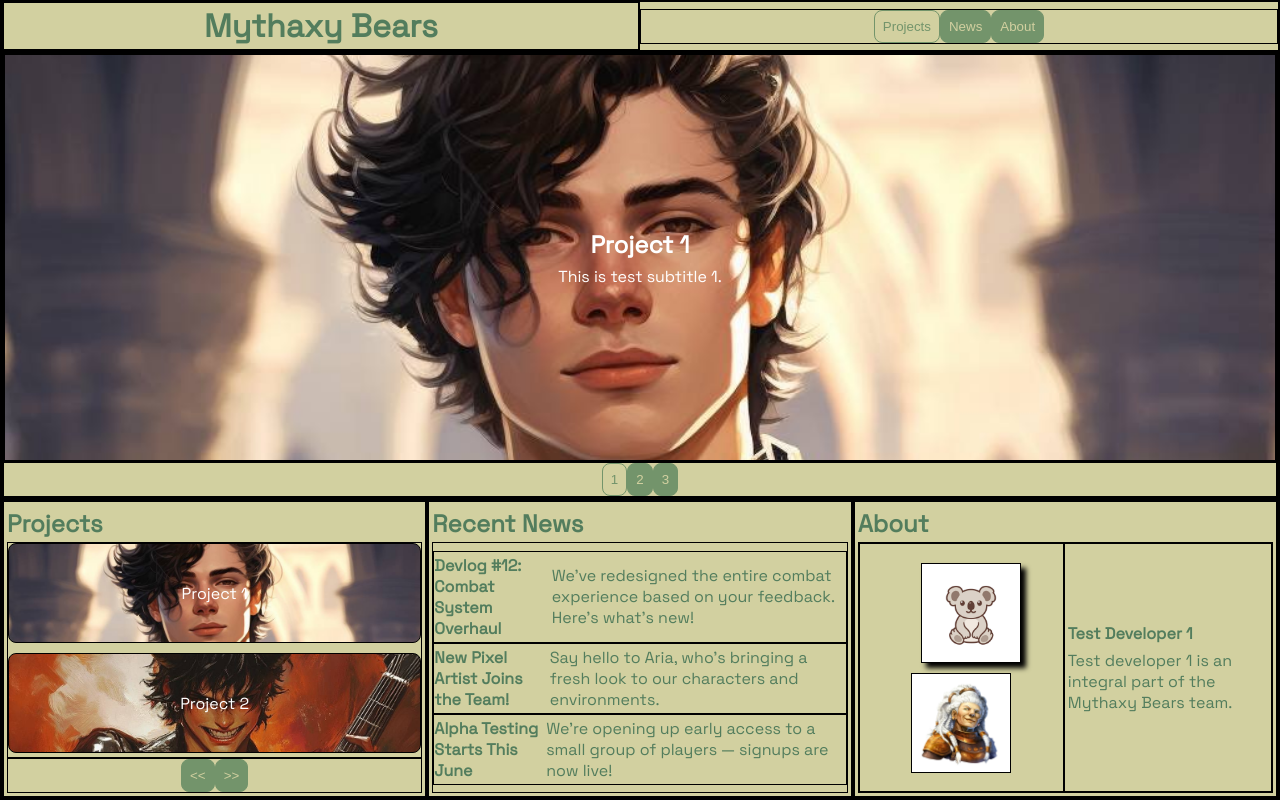
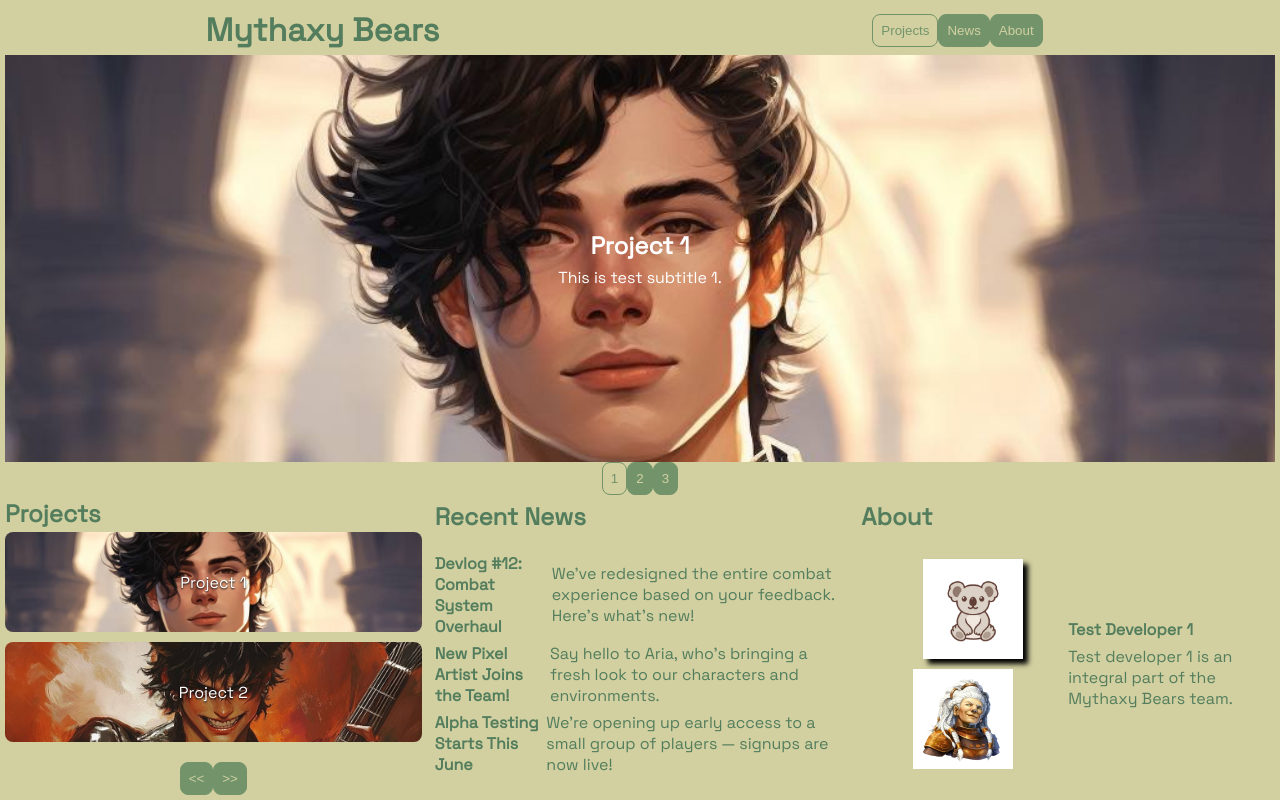
Before and after one commit to asseternity/studio-website, a React (Vite) app: page / in a window 1280 px wide. Built offline with nearby package versions, Linux system fonts and the light colour scheme.

Commit message:
feat: complete css and animations

```diff
--- a/src/App.jsx
+++ b/src/App.jsx
@@ -4,7 +4,7 @@ import Nav from './components/nav';
 import Carousel from './components/carousel';
 import FullNews from './components/full_news';
 import FullAbout from './components/full_about';
-import PreviewProjects from './components/preview_projects';
+import NewPreviewProjects from './components/new_preview_projects';
 import PreviewNews from './components/preview_news';
 import PreviewAbout from './components/preview_about';
 import test1 from '/test1.png';
@@ -82,7 +82,7 @@ function App() {
       </div>
       <div className="boxes">
         <div className="box box1">
-          <PreviewProjects projects={testProjects} />
+          <NewPreviewProjects projects={testProjects} />
         </div>
         <div className="box box2">
           <PreviewNews news={testNews} />
@@ -102,9 +102,10 @@ export default App;
 // [v] animations - carousel
 // [v] animations - about preview
 // [v] mobile project preview doesn't maintain size
-// [_] animations - projects preview
-// [_] finalize design - pick and set color vars in css
-// [_] finalize design - pick and set fonts
+// [v] animations - projects preview
+// [v] finalize design - pick and set color vars in css
+// [v] finalize design - pick and set fonts
+// [_] finish design further
 // [_] fill with actual content
 // [_] decide on a way to push
 // [_] publish to a domain
--- /dev/null
+++ b/src/components/new_preview_projects.jsx
@@ -0,0 +1,64 @@
+import { useEffect, useState } from 'react';
+
+export default function NewPreviewProjects({ projects }) {
+  const [projectSets, setProjectSets] = useState([]);
+  const [currentPageIndex, setCurrentPageIndex] = useState(0);
+
+  useEffect(() => {
+    let arrayOfProjectSets = [];
+    const count = Array.isArray(projects) ? projects.length : 0;
+    let totalProjectSets = Math.ceil(count / 2);
+    for (let i = 0; i < totalProjectSets; i++) {
+      let iterationProjectSet = [];
+      if (i === totalProjectSets - 1 && projects.length % 2 !== 0) {
+        iterationProjectSet = projects.slice(i * 2, projects.length);
+      } else {
+        iterationProjectSet = projects.slice(i * 2, i * 2 + 2);
+      }
+      arrayOfProjectSets.push(iterationProjectSet);
+    }
+    setProjectSets(arrayOfProjectSets);
+  }, [projects]);
+
+  const handleArrow = (direction) => {
+    if (direction === 'left') {
+      const newIndex =
+        currentPageIndex === 0 ? projectSets.length - 1 : currentPageIndex - 1;
+      setCurrentPageIndex(newIndex);
+    } else if (direction === 'right') {
+      const newIndex =
+        currentPageIndex === projectSets.length - 1 ? 0 : currentPageIndex + 1;
+      setCurrentPageIndex(newIndex);
+    }
+  };
+
+  return (
+    <div className="preview_projects_content">
+      <h2>Projects</h2>
+      <div
+        className="preview_projects_track"
+        style={{
+          transform: `translateX(-${currentPageIndex * 100}%)`,
+        }}
+      >
+        {projectSets.map((projectSetObject, index1) => (
+          <div key={'outer' + index1} className="preview_projects_cards">
+            {projectSetObject.map((projectObject, index2) => (
+              <div
+                key={'inner' + index2}
+                className="preview_project"
+                style={{ backgroundImage: `url(${projectObject.image})` }}
+              >
+                {projectObject.title}
+              </div>
+            ))}
+          </div>
+        ))}
+      </div>
+      <div className="preview_projects_buttons">
+        <button onClick={() => handleArrow('left')}>{'<<'}</button>
+        <button onClick={() => handleArrow('right')}>{'>>'}</button>
+      </div>
+    </div>
+  );
+}
--- a/src/components/preview_projects.jsx
+++ b/src/components/preview_projects.jsx
@@ -1,27 +1,62 @@
-import { useState } from 'react';
+import { useEffect, useState } from 'react';
 
 export default function PreviewProjects({ projects }) {
-  const [projectSet, setProjectSet] = useState(0);
+  const [shownProjectSetIndex, setShownProjectSetIndex] = useState(0);
   const [projectsShown, setProjectsShown] = useState([
     projects[0],
     projects[1],
   ]);
+  const [leftProjects, setLeftProjects] = useState([]);
+  const [rightProjects, setRightProjects] = useState([]);
+
+  useEffect(() => {
+    const totalProjectSets = Math.ceil(projects.length / 2);
+    const lastProjectSetIndex = totalProjectSets - 1;
+    // is there a project set to the left of current?
+    // if not, set it to the last one
+    let leftProjectSetIndex =
+      shownProjectSetIndex === 0
+        ? lastProjectSetIndex
+        : shownProjectSetIndex - 1;
+    const leftStartIndex = leftProjectSetIndex * 2;
+    const leftProjectsArray = projects.slice(
+      leftStartIndex,
+      leftStartIndex + 2
+    );
+    setLeftProjects(leftProjectsArray);
+    // is there a project set to the right of current?
+    // if not, set it to the first one
+    let rightProjectSetIndex =
+      shownProjectSetIndex === lastProjectSetIndex
+        ? 0
+        : shownProjectSetIndex + 1;
+    const rightStartIndex = rightProjectSetIndex * 2;
+    const rightProjectsArray = projects.slice(
+      rightStartIndex,
+      rightStartIndex + 2
+    );
+    setRightProjects(rightProjectsArray);
+  }, [shownProjectSetIndex, projectsShown, projects]);
 
   const handleArrowButton = (direction) => {
     const totalProjectSets = Math.ceil(projects.length / 2);
     const lastProjectSetIndex = totalProjectSets - 1;
-
-    let newSet = projectSet;
-
+    let newSetIndex = shownProjectSetIndex;
     if (direction === 'left') {
-      newSet = projectSet === 0 ? lastProjectSetIndex : projectSet - 1;
+      newSetIndex =
+        shownProjectSetIndex === 0
+          ? lastProjectSetIndex
+          : shownProjectSetIndex - 1;
     } else {
-      newSet = projectSet === lastProjectSetIndex ? 0 : projectSet + 1;
+      newSetIndex =
+        shownProjectSetIndex === lastProjectSetIndex
+          ? 0
+          : shownProjectSetIndex + 1;
     }
 
-    setProjectSet(newSet);
+    setShownProjectSetIndex(newSetIndex);
 
-    const startIndex = newSet * 2;
+    const startIndex = newSetIndex * 2;
     const newProjectsArray = projects.slice(startIndex, startIndex + 2);
     setProjectsShown(newProjectsArray);
   };
@@ -29,6 +64,18 @@ export default function PreviewProjects({ projects }) {
   return (
     <div className="preview_projects_content">
       <h2>Projects</h2>
+      <div className="preview_projects_track">
+        <div className="preview_projects_cards">
+          {leftProjects.map((projectObject, index) => (
+            <div
+              key={index}
+              className="preview_project"
+              style={{ backgroundImage: `url(${projectObject.image})` }}
+            >
+              {projectObject.title}
+            </div>
+          ))}
+        </div>
         <div className="preview_projects_cards">
           {projectsShown.map((projectObject, index) => (
             <div
@@ -40,6 +87,18 @@ export default function PreviewProjects({ projects }) {
             </div>
           ))}
         </div>
+        <div className="preview_projects_cards">
+          {rightProjects.map((projectObject, index) => (
+            <div
+              key={index}
+              className="preview_project"
+              style={{ backgroundImage: `url(${projectObject.image})` }}
+            >
+              {projectObject.title}
+            </div>
+          ))}
+        </div>
+      </div>
       <div className="preview_projects_buttons">
         <button onClick={() => handleArrowButton('left')}>{'<<'}</button>
         <button onClick={() => handleArrowButton('right')}>{'>>'}</button>
--- a/src/index.css
+++ b/src/index.css
@@ -61,10 +61,10 @@ body {
   display: flex;
   flex-direction: column;
   overflow: hidden;
+  padding: 5px;
 }
 
 div {
-  border: 1px solid black;
   box-sizing: border-box;
   display: flex;
   justify-content: center;
@@ -91,6 +91,7 @@ div {
 
 .boxes {
   height: 300px;
+  gap: 10px;
 }
 
 .box {
@@ -154,15 +155,27 @@ div {
 /* PREVIEW PROJECTS */
 .preview_projects_content {
   height: 100%;
+  width: 100%;
   display: flex;
   flex-direction: column;
-  justify-content: center;
-  align-items: start;
-  padding: 3px;
+  justify-content: flex-start;
+  align-items: flex-start;
+  overflow: hidden;
+  position: relative;
+}
+
+.preview_projects_track {
+  display: flex;
+  flex-direction: row;
+  justify-content: flex-start;
+  align-items: flex-start;
+  transition: transform 0.5s ease;
+  height: 100%;
 }
 
 .preview_projects_cards {
-  flex-grow: 1;
+  height: 100%;
+  min-width: 100%;
   display: flex;
   flex-direction: column;
   justify-content: start;
@@ -175,10 +188,10 @@ div {
   border-radius: 8px;
   color: white;
   text-align: center;
-  text-shadow: '0 1px 2px black';
+  text-shadow: 0 1px 2px black;
 }
 
-.preview_project_buttons {
+.preview_projects_buttons {
   display: flex;
   flex-direction: row;
   justify-content: center;
```
Lines whose indentation alone changed are shown as unchanged.
